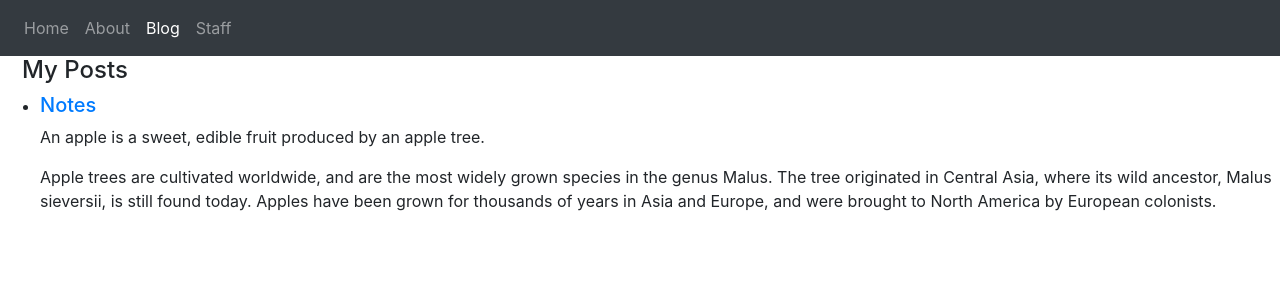
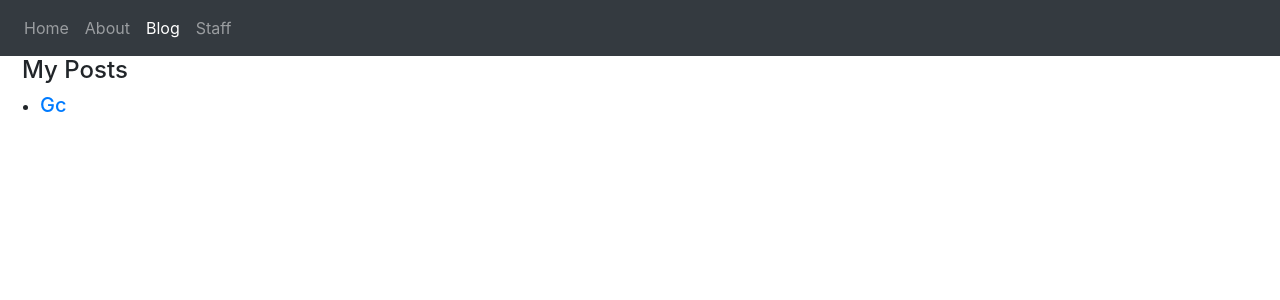
Before and after one commit to CamelShikai/CamelShikai.github.io, a Jekyll site: the page built from blog.html, in a window 1280 px wide. Shown: the top 300 px of the page. Built offline with Jekyll 4.4.1, drawn with Linux system fonts in a browser that asks for light colours.

Commit message:
refresh and take off
Signed-off-by: yan <jinshiweikai@gmail.com>

```diff
--- a/_posts/2020-08-30-notes.md
+++ /dev/null
@@ -1,11 +0,0 @@
----
-layout: post
-author: jill
----
-An apple is a sweet, edible fruit produced by an apple tree.
-
-Apple trees are cultivated worldwide, and are the most widely grown species in
-the genus Malus. The tree originated in Central Asia, where its wild ancestor,
-Malus sieversii, is still found today. Apples have been grown for thousands of
-years in Asia and Europe, and were brought to North America by European
-colonists.
--- a/blog.html
+++ b/blog.html
@@ -7,7 +7,7 @@ title: Blog
   {% for post in site.posts %}
   <li>
       <h5><a href="{{ post.url }}">{{ post.title }}</a></h5>
-      {{ post.excerpt }}
+      {{ % post.excerpt % }}
     </li>
   {% endfor %}
 </ul>
```
Also changed, not shown: _posts/2020-08-30-GC.md (added, +6 -0 lines).
